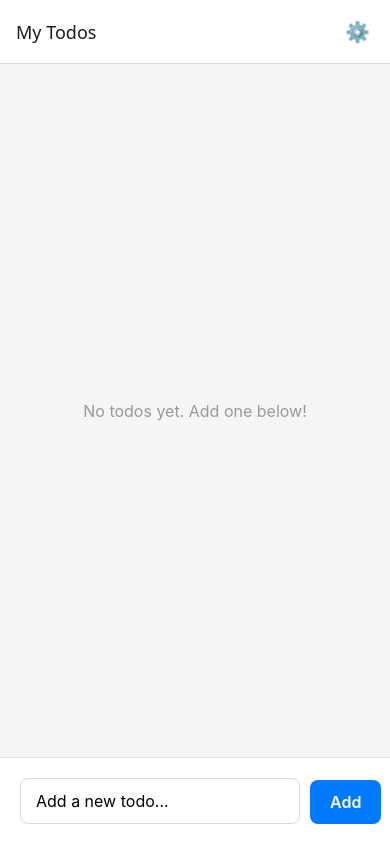
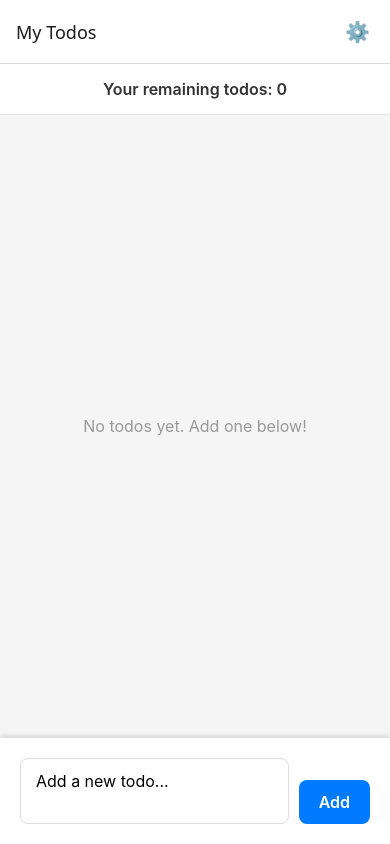
Before and after one commit to ardasatata/secured-todo-rn, a React Native app: screen /TodoList in a window 390 px wide. Built offline with nearby package versions, Linux system fonts and the light colour scheme.

Commit message:
Add todo completion with checkboxes and remaining counter

```diff
--- a/src/components/TodoItem.tsx
+++ b/src/components/TodoItem.tsx
@@ -8,6 +8,7 @@ interface TodoItemProps {
   isEditing: boolean;
   onEdit: (todo: Todo) => void;
   onDelete: (id: string) => void;
+  onToggle: (id: string) => void;
 }
 
 // Reusable TodoItem component
@@ -17,15 +18,31 @@ export const TodoItem: React.FC<TodoItemProps> = ({
   isEditing,
   onEdit,
   onDelete,
+  onToggle,
 }) => {
   return (
     <View style={[styles.todoItem, isEditing && styles.todoItemEditing]}>
+      {/* Checkbox for completion toggle */}
+      <TouchableOpacity
+        style={styles.checkbox}
+        onPress={() => onToggle(item.id)}
+      >
+        <Text style={styles.checkboxText}>
+          {item.completed ? '✓' : '○'}
+        </Text>
+      </TouchableOpacity>
+
       {/* Todo content - tappable to start editing */}
       <TouchableOpacity
         style={styles.todoContent}
         onPress={() => onEdit(item)}
       >
-        <Text style={styles.todoText}>{item.text}</Text>
+        <Text style={[
+          styles.todoText,
+          item.completed && styles.completedText,
+        ]}>
+          {item.text}
+        </Text>
       </TouchableOpacity>
 
       {/* Delete button */}
@@ -61,12 +78,32 @@ const styles = StyleSheet.create({
     borderColor: '#2196f3',
     borderWidth: 2,
   },
+  checkbox: {
+    width: 30,
+    height: 30,
+    borderRadius: 15,
+    borderWidth: 2,
+    borderColor: '#007AFF',
+    justifyContent: 'center',
+    alignItems: 'center',
+    marginRight: 12,
+  },
+  checkboxText: {
+    fontSize: 18,
+    color: '#007AFF',
+    fontWeight: 'bold',
+  },
   todoContent: {
     flex: 1,
   },
   todoText: {
     fontSize: 16,
     color: '#333',
+  },
+  completedText: {
+    textDecorationLine: 'line-through',
+    color: '#888',
+    opacity: 0.7,
   },
   deleteButton: {
     backgroundColor: '#ff4444',
--- a/src/screens/TodoListScreen.tsx
+++ b/src/screens/TodoListScreen.tsx
@@ -14,7 +14,7 @@ import {
 import {Todo} from '../types/Todo';
 import {loadTodos} from '../utils/storage';
 import {useAppDispatch, useAppSelector} from '../store/hooks';
-import {addTodo, updateTodo, deleteTodo, setTodos} from '../store/todoSlice';
+import {addTodo, updateTodo, toggleTodo, deleteTodo, setTodos} from '../store/todoSlice';
 import {useAuthentication} from '../hooks/useAuthentication';
 import {TodoItem} from '../components/TodoItem';
 
@@ -118,6 +118,18 @@ export default function TodoListScreen() {
     setInputText('');
   };
 
+  // Toggle todo completion with authentication check
+  const handleToggleTodo = async (id: string) => {
+    const isAuthenticated = await authenticate('Authenticate to toggle todo completion');
+    if (!isAuthenticated) {
+      return;
+    }
+    dispatch(toggleTodo(id));
+  };
+
+  // Calculate remaining todos count
+  const remainingTodos = todos.filter(todo => !todo.completed).length;
+
   // Render function for FlatList - now uses extracted TodoItem component
   const renderTodoItem = ({item}: {item: Todo}) => (
     <TodoItem
@@ -125,6 +137,7 @@ export default function TodoListScreen() {
       isEditing={editingId === item.id}
       onEdit={startEditing}
       onDelete={handleDeleteTodo}
+      onToggle={handleToggleTodo}
     />
   );
 
@@ -132,8 +145,15 @@ export default function TodoListScreen() {
     <SafeAreaView style={styles.container}>
       <KeyboardAvoidingView
         style={styles.keyboardContainer}
-          behavior={Platform.OS === 'ios' ? 'padding' : 'height'}
+        behavior={Platform.OS === 'ios' ? 'padding' : undefined}
+        keyboardVerticalOffset={Platform.OS === 'ios' ? 90 : 90}
       >
+        {/* Remaining todos counter */}
+        <View style={styles.counterContainer}>
+          <Text style={styles.counterText}>
+            Your remaining todos: {remainingTodos}
+          </Text>
+        </View>
 
         <FlatList
           data={todos}
@@ -147,6 +167,7 @@ export default function TodoListScreen() {
         />
 
         <View style={styles.inputContainer}>
+          <View style={styles.inputRow}>
             <TextInput
               style={styles.textInput}
               placeholder={editingId ? 'Update todo...' : 'Add a new todo...'}
@@ -154,6 +175,8 @@ export default function TodoListScreen() {
               onChangeText={setInputText}
               onSubmitEditing={editingId ? handleUpdateTodo : handleAddTodo}
               returnKeyType={editingId ? 'done' : 'send'}
+              multiline={true}
+              maxLength={200}
             />
             <TouchableOpacity
               style={[styles.actionButton, editingId && styles.updateButton, isAuthenticating && styles.buttonDisabled]}
@@ -164,6 +187,7 @@ export default function TodoListScreen() {
                 {editingId ? 'Update' : 'Add'}
               </Text>
             </TouchableOpacity>
+          </View>
           {editingId && (
             <TouchableOpacity
               style={styles.cancelButton}
@@ -201,11 +225,21 @@ const styles = StyleSheet.create({
     textAlign: 'center',
   },
   inputContainer: {
-    flexDirection: 'row',
     padding: 20,
     backgroundColor: '#fff',
     borderTopWidth: 1,
     borderTopColor: '#e0e0e0',
+    shadowColor: '#000',
+    shadowOffset: {
+      width: 0,
+      height: -2,
+    },
+    shadowOpacity: 0.1,
+    shadowRadius: 4,
+    elevation: 8,
+  },
+  inputRow: {
+    flexDirection: 'row',
     alignItems: 'flex-end',
   },
   textInput: {
@@ -216,7 +250,9 @@ const styles = StyleSheet.create({
     paddingHorizontal: 15,
     paddingVertical: 12,
     fontSize: 16,
+    minHeight: 45,
     maxHeight: 100,
+    textAlignVertical: 'top',
   },
   actionButton: {
     backgroundColor: '#007AFF',
@@ -242,11 +278,25 @@ const styles = StyleSheet.create({
     paddingHorizontal: 15,
     paddingVertical: 12,
     borderRadius: 8,
-    marginLeft: 5,
+    marginTop: 10,
+    alignSelf: 'flex-start',
   },
   cancelButtonText: {
     color: '#fff',
     fontSize: 14,
     fontWeight: '600',
   },
+  counterContainer: {
+    backgroundColor: '#fff',
+    paddingHorizontal: 20,
+    paddingVertical: 15,
+    borderBottomWidth: 1,
+    borderBottomColor: '#e0e0e0',
+  },
+  counterText: {
+    fontSize: 16,
+    fontWeight: '600',
+    color: '#333',
+    textAlign: 'center',
+  },
 });
--- a/src/store/todoSlice.ts
+++ b/src/store/todoSlice.ts
@@ -32,6 +32,7 @@ const todoSlice = createSlice({
       const newTodo: Todo = {
         id: Date.now().toString(),
         text: action.payload.text,
+        completed: false,
         createdAt: new Date(),
       };
       state.todos.push(newTodo);
@@ -43,6 +44,15 @@ const todoSlice = createSlice({
       const todoIndex = state.todos.findIndex(todo => todo.id === action.payload.id);
       if (todoIndex !== -1) {
         state.todos[todoIndex].text = action.payload.text;
+        state.error = null;
+      }
+    },
+
+    // Toggle todo completion status
+    toggleTodo: (state, action: PayloadAction<string>) => {
+      const todoIndex = state.todos.findIndex(todo => todo.id === action.payload);
+      if (todoIndex !== -1) {
+        state.todos[todoIndex].completed = !state.todos[todoIndex].completed;
         state.error = null;
       }
     },
@@ -70,6 +80,7 @@ export const {
   setTodos,
   addTodo,
   updateTodo,
+  toggleTodo,
   deleteTodo,
   setLoading,
   setError,
--- a/src/types/Todo.ts
+++ b/src/types/Todo.ts
@@ -1,5 +1,6 @@
 export interface Todo {
   id: string;
   text: string;
+  completed: boolean;
   createdAt: Date;
 }
```
Also changed, not shown: 1 other file (tests, documents, lock files or other folders). Lines whose indentation alone changed are shown as unchanged.
